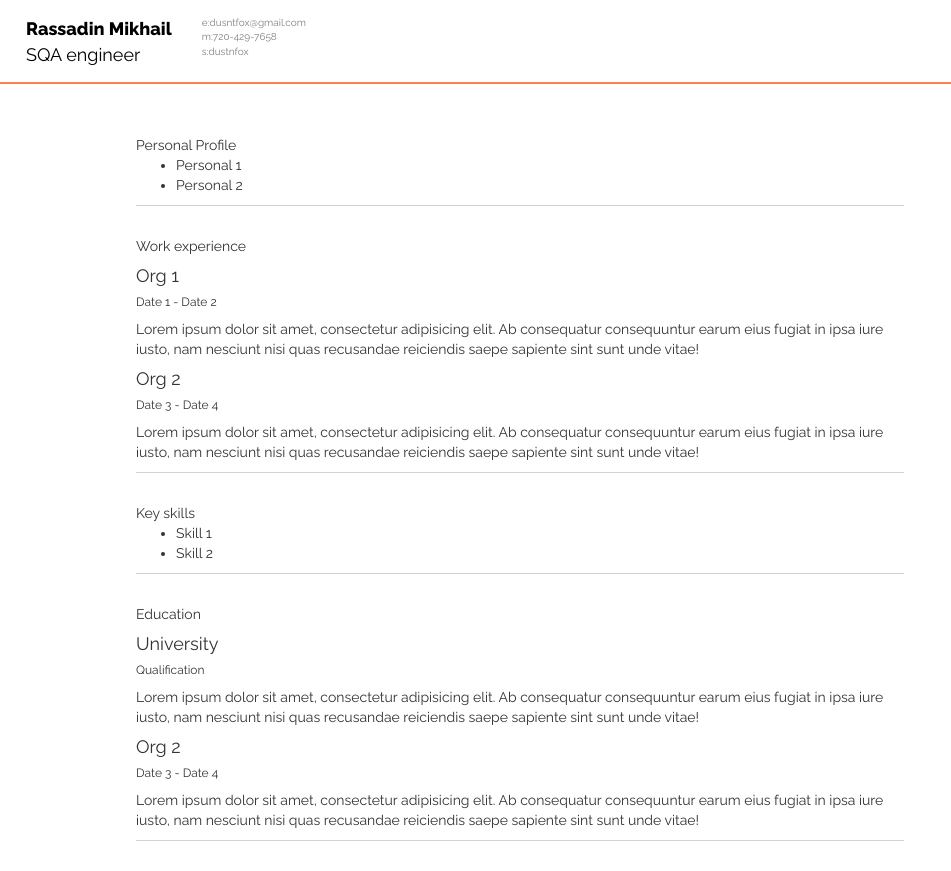
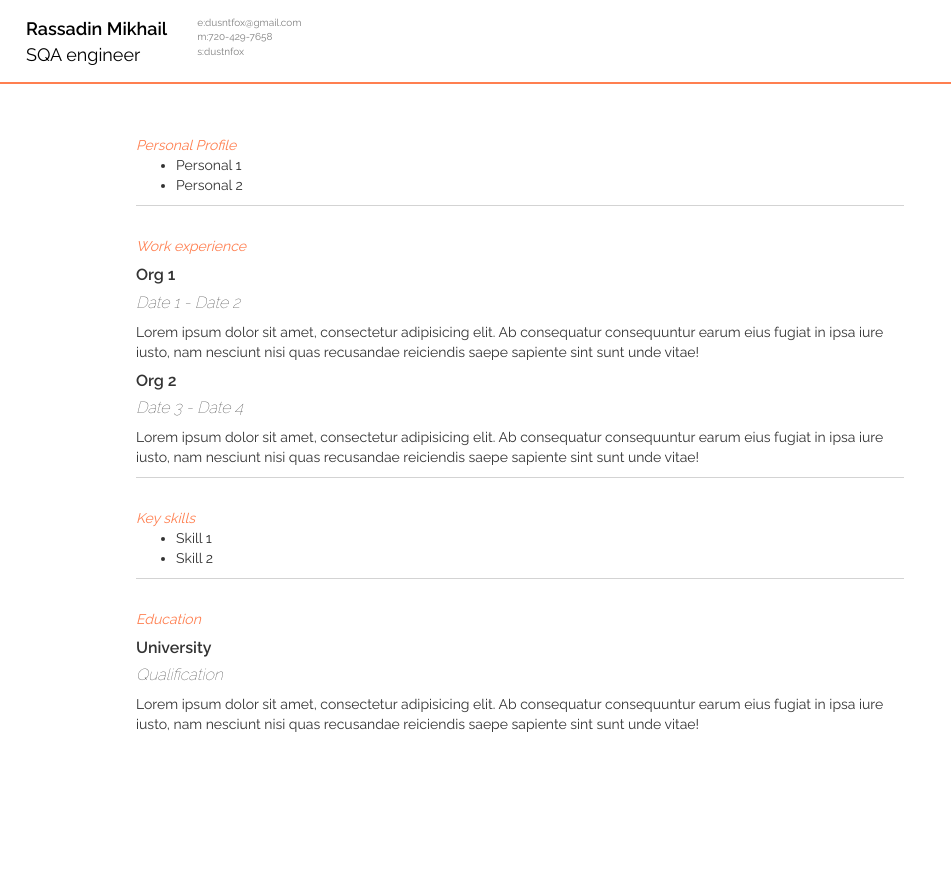
Before and after one commit to dustnfox/dustnfox.github.io, a plain HTML site: page index.html in a window 1280 px wide. Shown: the full height of the page, 120-1071 px from the left. After the commit the page ends 800 px from the top, so only its background shows below. Drawn offline with nearby package versions, Linux system fonts and the light colour scheme; a script that the page names is missing.

Commit message:
adjust organization font style
- Styles for organizations names/descriptions change for more
appropriate.
- The bottom line has being removed for the last section.
- External font loading link's changed to correspond font weights.

```diff
--- a/css/main.css
+++ b/css/main.css
@@ -35,7 +35,28 @@
     border-bottom: 1px solid lightgray;
 }
 
+.section-bottom {
+    margin-bottom: 0;
+    border-bottom: none;
+}
+
 .navbar-header {
     margin-bottom: 30px;
     border-bottom: 2px solid coral;
 }
+
+.section-name {
+    color: coral;
+    font-style: italic;
+}
+
+h6 {
+    font-style: italic;
+    font-weight: 100;
+    font-size: medium;
+}
+
+h4 {
+    font-weight: 600;
+    font-size: medium;
+}
--- a/index.html
+++ b/index.html
@@ -5,7 +5,7 @@
     <title>Mikhail Rassadin's Resume</title>
     <script src="js/bootstrap.js"></script>
     <link rel="stylesheet" href="css/bootstrap.css">
-    <link href="https://fonts.googleapis.com/css?family=Raleway:300,400,600,800|Roboto+Mono&display=swap"
+    <link href="https://fonts.googleapis.com/css?family=Raleway:100,200,400,600|Roboto+Mono&display=swap"
           rel="stylesheet">
     <script type="text/javascript" async src="//cdn.youracclaim.com/assets/utilities/embed.js"></script>
     <link rel="stylesheet" href="css/main.css">
@@ -95,7 +95,7 @@
 
 
         <!--Education-->
-        <div class="row section">
+        <div class="row section section-bottom">
             <div class="col-4 section-name">
                 Education
             </div>
@@ -103,14 +103,6 @@
                 <div class="education">
                     <h4>University</h4>
                     <h6>Qualification</h6>
-                    <p class="qualification">Lorem ipsum dolor sit amet, consectetur adipisicing elit. Ab consequatur
-                        consequuntur earum eius fugiat in ipsa iure iusto, nam nesciunt nisi quas recusandae reiciendis
-                        saepe sapiente sint sunt unde vitae!</p>
-                </div>
-
-                <div class="education">
-                    <h4>Org 2</h4>
-                    <h6>Date 3 - Date 4</h6>
                     <p class="qualification">Lorem ipsum dolor sit amet, consectetur adipisicing elit. Ab consequatur
                         consequuntur earum eius fugiat in ipsa iure iusto, nam nesciunt nisi quas recusandae reiciendis
                         saepe sapiente sint sunt unde vitae!</p>
```
